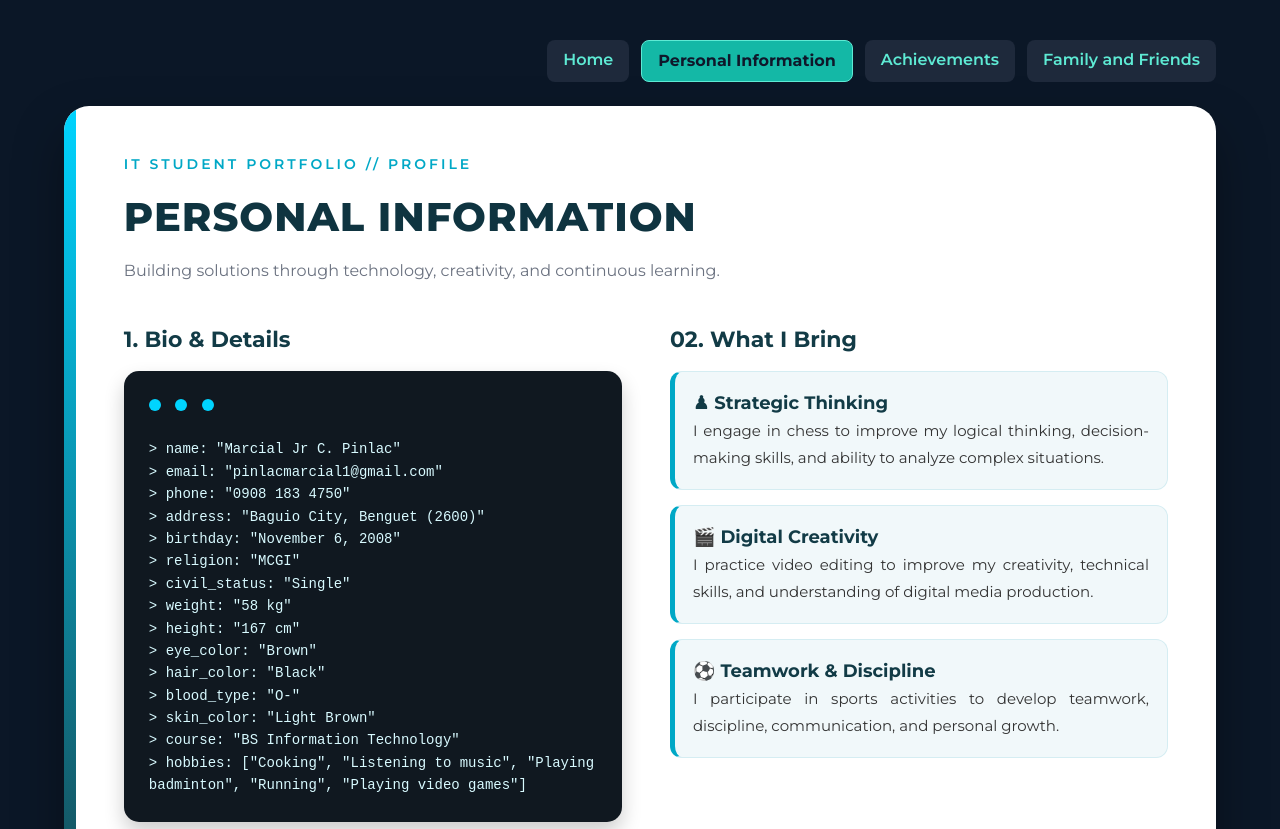
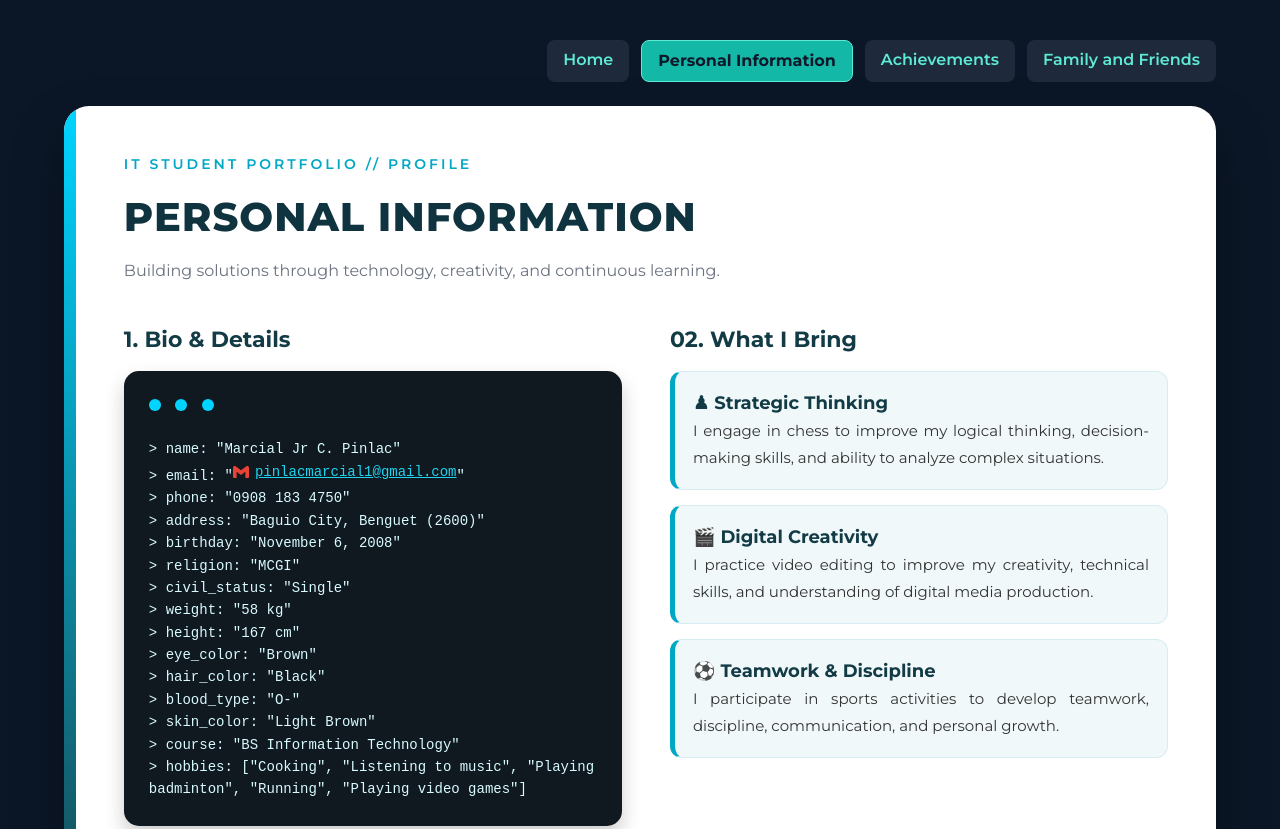
Before and after one commit to pinlacmarcial1-bot/marcialpinlac, a plain HTML site: page about.html in a window 1280 px wide. Shown: the top 829 px of the page. Drawn offline with nearby package versions, Linux system fonts and the light colour scheme.

Commit message:
Update about.html

```diff
--- a/about.html
+++ b/about.html
@@ -175,7 +175,7 @@ body{
                     </div>
 
                     <p>> name: "Marcial Jr C. Pinlac"</p>
-                    <p>> email: "pinlacmarcial1@gmail.com"</p>
+                    <p>> email: "<a href="https://mail.google.com/mail/?view=cm&to=pinlacmarcial1@gmail.com" target="_blank" rel="noopener noreferrer" class="inline-flex items-center gap-1.5 text-cyan-400 underline hover:text-cyan-200 transition-colors" title="Email Marcial via Gmail"><svg class="w-4 h-4 inline-block shrink-0" viewBox="0 0 24 24" xmlns="http://www.w3.org/2000/svg"><path fill="#EA4335" d="M24 5.457v13.909c0 .904-.732 1.636-1.636 1.636h-3.819V11.73L12 16.64l-6.545-4.91v9.273H1.636A1.636 1.636 0 0 1 0 19.366V5.457c0-2.023 2.309-3.178 3.927-1.964L5.455 4.64 12 9.548l6.545-4.91 1.528-1.145C21.69 2.28 24 3.434 24 5.457z"/></svg>pinlacmarcial1@gmail.com</a>"</p>
                     <p>> phone: "0908 183 4750"</p>
                     <p>> address: "Baguio City, Benguet (2600)"</p>
                     <p>> birthday: "November 6, 2008"</p>
```
